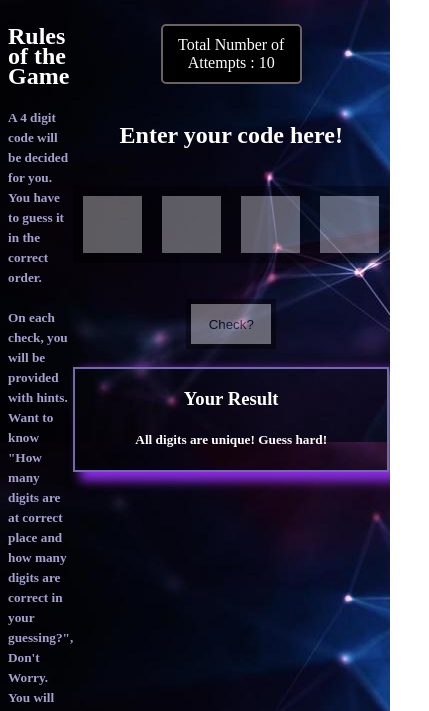
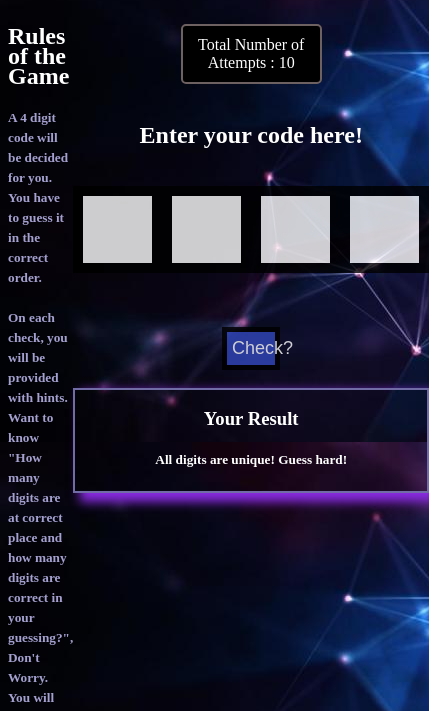
Before and after one commit to CyanGirl/GuessTheCode, a plain HTML site: page index.html in a window 390 px wide. Shown: the part 103-814 px from the top of the page, 429 px wide, since content can reach past the window. Drawn offline with Linux system fonts and the light colour scheme.

```diff
--- a/design.css
+++ b/design.css
@@ -60,10 +60,14 @@
   border: 10px solid black;
 }
 button {
-  height: 40px;
-  width: 90px;
-  opacity: 0.35;
+  height: 5vh;
+  width: 15vw;
   border: 5px solid black;
+  font-size: 18px;
+  background-color: rgb(50, 71, 189);
+  color: white;
+  opacity: 0.8;
+  padding: 5px;
 }
 #hints {
   border: 2px solid #716ca6;
@@ -74,17 +78,17 @@
 }
 @media (max-width: 800px) {
   .enter {
-    height: 55px;
-    width: 55px;
+    height: 65px;
+    width: 65px;
     font-size: 30px;
-    opacity: 0.35;
+    opacity: 0.8;
     border: 10px solid black;
   }
   button {
-    height: 50px;
-    width: 90px;
-    opacity: 0.4;
     border: 5px solid black;
+    background-color: rgb(50, 71, 189);
+    color: white;
+    opacity: 0.8;
   }
   h1 {
     font-size: 40px;
@@ -94,6 +98,9 @@
     width: 96%;
     font-size: 16px;
   }
+}
+.blink:hover {
+  box-shadow: 5px 5px 8px 5px white;
 }
 @keyframes anim {
   0% {
--- a/game.js
+++ b/game.js
@@ -8,7 +8,7 @@
     repeat += 1;
   }
 }
-if (repeat != 0) {
+if (repeat > 0) {
   document.getElementById("hint").innerHTML =
     "One digit appeared " + (repeat + 1) + " times";
 } else {
--- a/index.html
+++ b/index.html
@@ -29,14 +29,14 @@
       <h2>Enter your code here!</h2>
       <br />
       <div id="code">
-        <input type="number" id="enter1" class="enter" />
-        <input type="number" id="enter2" class="enter" />
-        <input type="number" id="enter3" class="enter" />
-        <input type="number" id="enter4" class="enter" />
+        <input type="number" id="enter1" class="enter blink" />
+        <input type="number" id="enter2" class="enter blink" />
+        <input type="number" id="enter3" class="enter blink" />
+        <input type="number" id="enter4" class="enter blink" />
         <br /><br />
       </div>
-      <br /><br />
-      <button onclick="check()">Check?</button>
+      <br /><br /><br />
+      <button onclick="check()" class="blink">Check?</button>
       <br /><br />
       <div id="hints">
         <h3>Your Result</h3>
@@ -64,6 +64,7 @@
     </div>
     <div>
       <h3 id="cursive">Thank you for stopping in! Hope you enjoyed!</h3>
+      <h5 id="contact"><a></a></h5>
     </div>
   </footer>
 </html>
```
